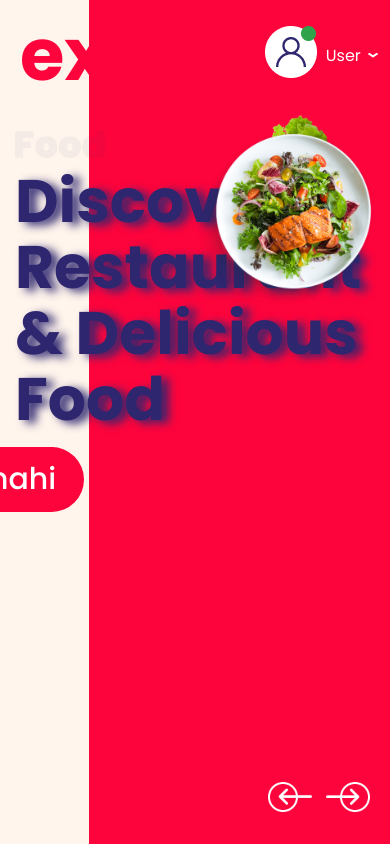
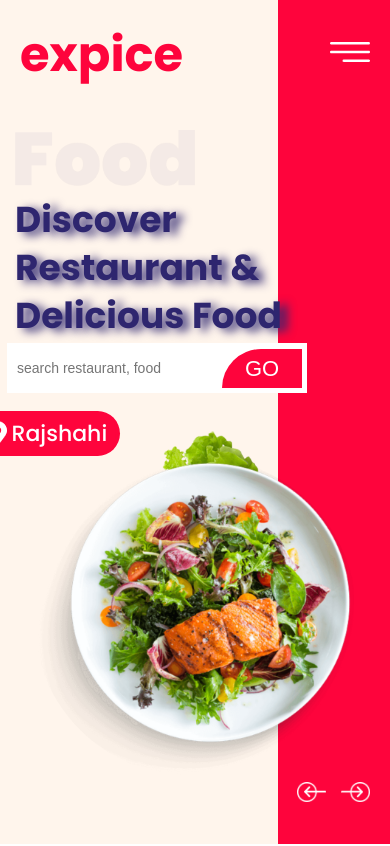
Before and after one commit to vitalii-minchuk/current-work, a plain HTML site: page pizza/index.html in a window 390 px wide. Shown: the top 846 px of the page. Drawn offline with Linux system fonts and the light colour scheme.

Commit message:
header done

```diff
--- a/pizza/index.html
+++ b/pizza/index.html
@@ -34,6 +34,9 @@
               </ul>
             </nav>
             <div class="header__user">
+              <div class="header__burger">
+                <img class="header__burger-img" src="./img/Menu 1.png" alt="menu burger">
+              </div>
               <div class="header__user-icon">
                 <img class="header__user-icon-img" src="./img/User icon.png" alt="user icon">
               </div>
@@ -51,12 +54,10 @@
               <div class="header__title">
                 <h1 class="header__title-text">Discover Restaurant & Delicious Food</h1>
               </div>
-              <!-- <div class="header__search">
-                <form class="header__search-form" action="#">
-                  <input class="header__search-input" type="text" placeholder="search restaurant, food">
-                  <button class="header__search-btn">go</button>
-                </form>
-              </div> -->
+              <div class="header__search">
+                <input class="header__search-input" type="text" placeholder="search restaurant, food">
+                <button class="header__search-btn">go</button>
+              </div>
               <div class="header__tag">
                 <div class="header__tag">
                   <img class="header__tag-img --text-big" src="./img/map_sign.png" alt="location sign">
--- a/pizza/script.js
+++ b/pizza/script.js
@@ -1,8 +1,6 @@
 
 console.log('hello')
 
-// ------------------------------------------------
-// так работает
 // let degrees = 0;
 
 
@@ -19,42 +17,3 @@ console.log('hello')
 // }
 // }
 // rotatePizza();
-
-// ------------------------
-// хочу сделать функцию, чтоб в неё передадь любую картинку и скорость и запускать по клику например
-// но не работает
-// let degrees = 0;
-// const rotateImg =  document.getElementById('bigPizza');
-
-// function rotatePizza(elem, speed) {
-//   elem.style.transform = `rotate(${degrees}deg)`;
-//   console.log(77)
-//   degrees++
-// setTimeout(rotatePizza, speed);
-// console.log(speed)
-// if (degrees > 359) {
-//   degrees = 1;
-// console.log(88)
-// }
-// }
-// rotatePizza(rotateImg, 25);
-
-
-
-let degrees = 0;
-const rotateImg =  document.getElementById('bigPizza');
-
-function rotatePizza(elem) {
-  elem.style.transform = `rotate(${degrees}deg)`;
-  console.log(77)
-  degrees++
-  console.log(elem)
-console.log(degrees)
-// setTimeout(rotatePizza(rotateImg), 25);
-console.log(speed)
-if (degrees > 359) {
-  degrees = 1;
-console.log(88)
-}
-}
-rotatePizza(rotateImg);
--- a/pizza/style.css
+++ b/pizza/style.css
@@ -110,6 +110,10 @@ input:focus, textarea:focus, select:focus{
   justify-content: space-between;
   align-items: center;
 }
+.header__burger {
+  cursor: pointer;
+  display: none;
+}
 .header__user-icon-img {
   width: 52px;
   height: 52px;
@@ -125,17 +129,12 @@ input:focus, textarea:focus, select:focus{
   text-transform: capitalize;
   color: #FFFFFF;
 }
-
-
 .header__body {
   margin: 20px 0 auto;
   display: flex;
   justify-content: space-between;
   align-items: flex-start;
-  flex-wrap: wrap;
-
 }
-
 .header__content {
   display: flex;
   flex-direction: column;
@@ -144,13 +143,17 @@ input:focus, textarea:focus, select:focus{
   max-width: 50%;
   max-height: 70%;
 }
-
 .header__bg-food {
   margin-bottom: 2%;
   max-width: 50%;
 }
+.header__bg-food-img {
+
+  max-width: 100%;
+  max-height: 100%;
+}
 .header__title {
-  margin-bottom: 8%;
+  margin-bottom: 2%;
   width: 100%;
 }
 .header__title-text {
@@ -161,32 +164,28 @@ input:focus, textarea:focus, select:focus{
   text-shadow: 7px 3px 10px #2E266F;
 }
 .header__search {
-  max-width: 670px;
-  max-height: 90px;
-  margin: 0 auto 12%;
-  display: flex;
-  align-items: center;
-}
-.header__search-form {
-  background-color: #FFFFFF;
-  max-width: 100%;
-  height: 100%;
+  width: 650px;
+  height: 80px;
+  position: relative;
+  margin: 0 auto 10%;
 }
 .header__search-input {
-  padding: 32px;
-  padding-left: 50px;
-  width: 352px;
-  font-size: 18px;
-  color: #2E266F;
   border: none;
-  background-color: transparent;
+  height: 100%;
+  width: 100%;
+  outline: 0;
+  padding: 0 20px;
+  background-color: #FFFFFF;
 }
 .header__search-btn {
-  width: 150px;;
-  height: 72px;
+  position: absolute;
+  top: 0;
+  right: 0;
+  width: 150px;
+  height: 76%;
   font-size: 30px;
   font-weight: 500;
-  margin: 9px 9px 9px 0;
+  margin: 9px 9px 9px auto;
   background-color: #FE043C;
   color: #FFFFFF;
   text-transform: uppercase;
@@ -214,14 +213,6 @@ input:focus, textarea:focus, select:focus{
 .header__tag-describtion {
   color: #FFFFFF;
   padding: 0 20px;
-}
-
-
-
-.header__bg-food-img {
-
-  max-width: 100%;
-  max-height: 100%;
 }
 .header__pizza {
   max-width: 50%;
@@ -297,34 +288,123 @@ input:focus, textarea:focus, select:focus{
 
 @media (max-width: 1200px) {
   .header__wrapper {
-    margin: 0 auto;
     max-width: 1230px;
-    padding: 0 15px;
-    overflow: hidden;
     background: url(./img/BG1.png) no-repeat center;
     object-fit: cover;
   }
   .header__title-text {
     font-size: 60px;
     line-height: 110%;
-    font-weight: 700;
-    margin-right: -100px;
   }
-  .header__menu {
+  .header__menu,
+  .header__user-icon,
+  .header__user-description {
     display: none;
+  }
+  .header__logo-img {
+    font-size: 60px;
+  }
+  .header__burger {
+    display: block;
+  }
+  .header__arrows {
+    margin-top: -50px;
+    margin-bottom: auto;
+  }
+  .header__search {
+    width: 450px;
   }
 }
 @media (max-width: 900px) {
   .header__wrapper {
-    margin: 0 auto;
     max-width: 930px;
-    padding: 0 15px;
-    overflow: hidden;
     background: url(./img/BG1.png) no-repeat right;
   }
+  .header__inner {
+    min-height: 100%;
+  }
+  .header__title-text {
+    font-size: 36px;
+    line-height: 133%;
+  }
 }
+@media (max-width: 768px) {
+  .header__wrapper {
+    max-width: 768px;
+    background: url(./img/BG3.png) no-repeat right;
+    background-size: cover;
+    height: 100vh;
+  }
+  .header__body {
+    flex-direction: column;
+  }
+  .header__pizza {
+    max-width: 100%;
+    max-height: 100%;
+  }
+  .header__main-pizza-img {
+    display: block;
+    margin: 0 auto;
+    max-width: 80%;
+    max-height: 80%;
+  }
+  .header__arrows {
+    margin-top: 0;
+    margin-bottom: 10px;
+  }
+  .header__logo-img {
+    font-size: 48px;
+  }
+  .header__bg-food {
+    max-width: 100%;
+  }
+  .header__title-text {
+    font-size: 60px;
+    line-height: 110%;
+  }
 
-
+}
+@media (max-width: 530px) {
+  .header__wrapper {
+    max-width: 530px;
+  }
+  .header__arrows >* {
+    height: 30px;
+  }
+  .header__main-pizza-img {
+    max-width: 90%;
+  }
+  .header__title-text {
+    font-size: 36px;
+    line-height: 133%;
+  }
+  .header__search {
+    width: 300px;
+    height: 50px;
+    margin-left: -8px;
+  }
+  .header__search-input {
+    padding: 0 10px;
+    font-size: 14px;
+  }
+  .header__search-btn {
+    width: 80px;
+    height: 78%;
+    font-size: 22px;
+    font-weight: 500;
+    margin: 6px 5px 6px auto;
+  }
+  .header__tag{
+    margin-left: -10vw;
+    padding-right: 1vw;
+    width: 80%;
+    height: 45px;
+  }
+  .header__tag-describtion {
+    padding: 0 5px;
+    font-size: 22px;
+  }
+}
 /* -----------------------------------media slider------------------------------------------- */
 
 
```
Also changed, not shown: pizza/img/BG3.png (added), pizza/img/Menu 1.png (added), pizza/img/header_dots.png (renamed from pizza/img/BG2.png).
